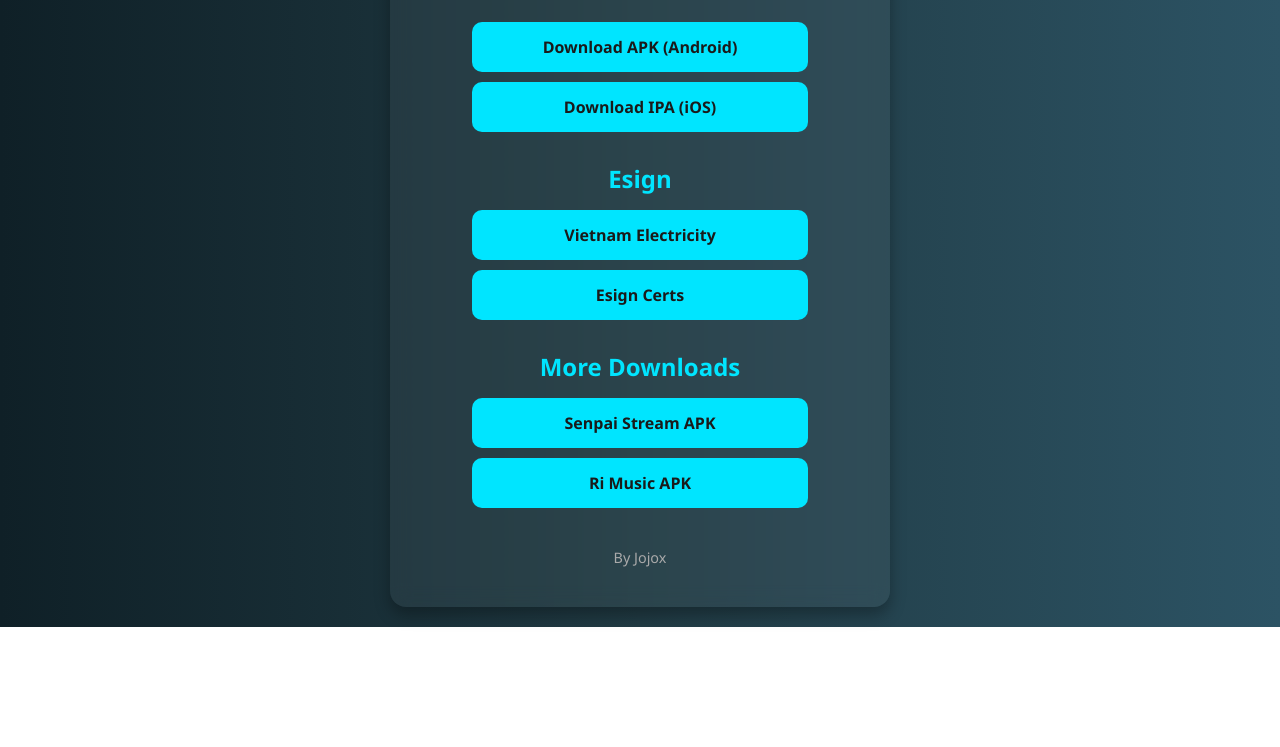
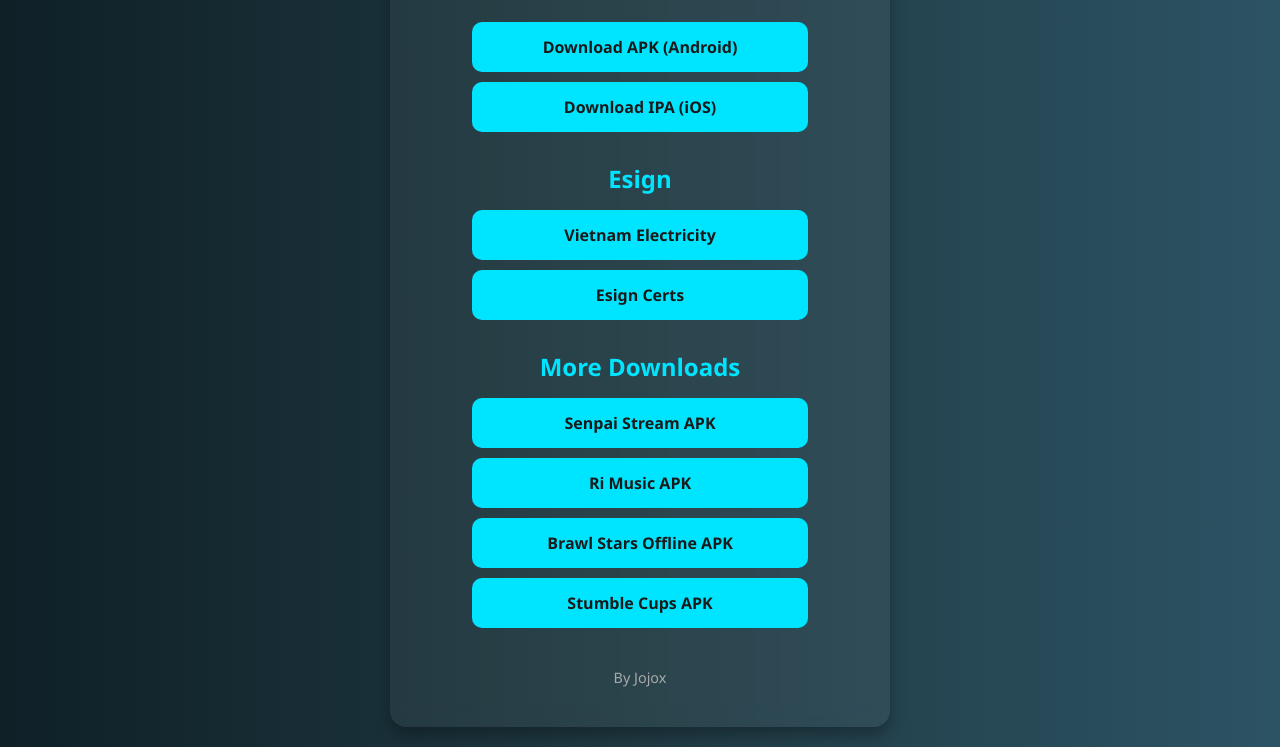
Before and after one commit to Jojox333777/abyss-tool, a plain HTML site: page index.html in a window 1280 px wide. Shown: the part 238-985 px from the top of the page. Before the commit the page ends 865 px from the top, so only its background shows below. Drawn offline with Linux system fonts and the light colour scheme.

Commit message:
Add files via upload

```diff
--- a/index.html
+++ b/index.html
@@ -107,6 +107,8 @@
     <h2>More Downloads</h2>
     <a class="button" href="SenpaiStream.apk" download>Senpai Stream APK</a>
     <a class="button" href="RiMusic v0.6.76 (Mod).apk" download>Ri Music APK</a>
+    <a class="button" href="https://www.mediafire.com/file/8sqpv4d3iupl6pc/BrawlStars-v29-Offline.apk/file?dkey=8sqpv4d3iupl6pc" target="_blank">Brawl Stars Offline APK</a>
+    <a class="button" href="https://www.mediafire.com/file/kmck6v56oot1q09/StumbleCups-Release023.apk/file" target="_blank">Stumble Cups APK</a>
 
     <div class="footer">
       By Jojox
```
